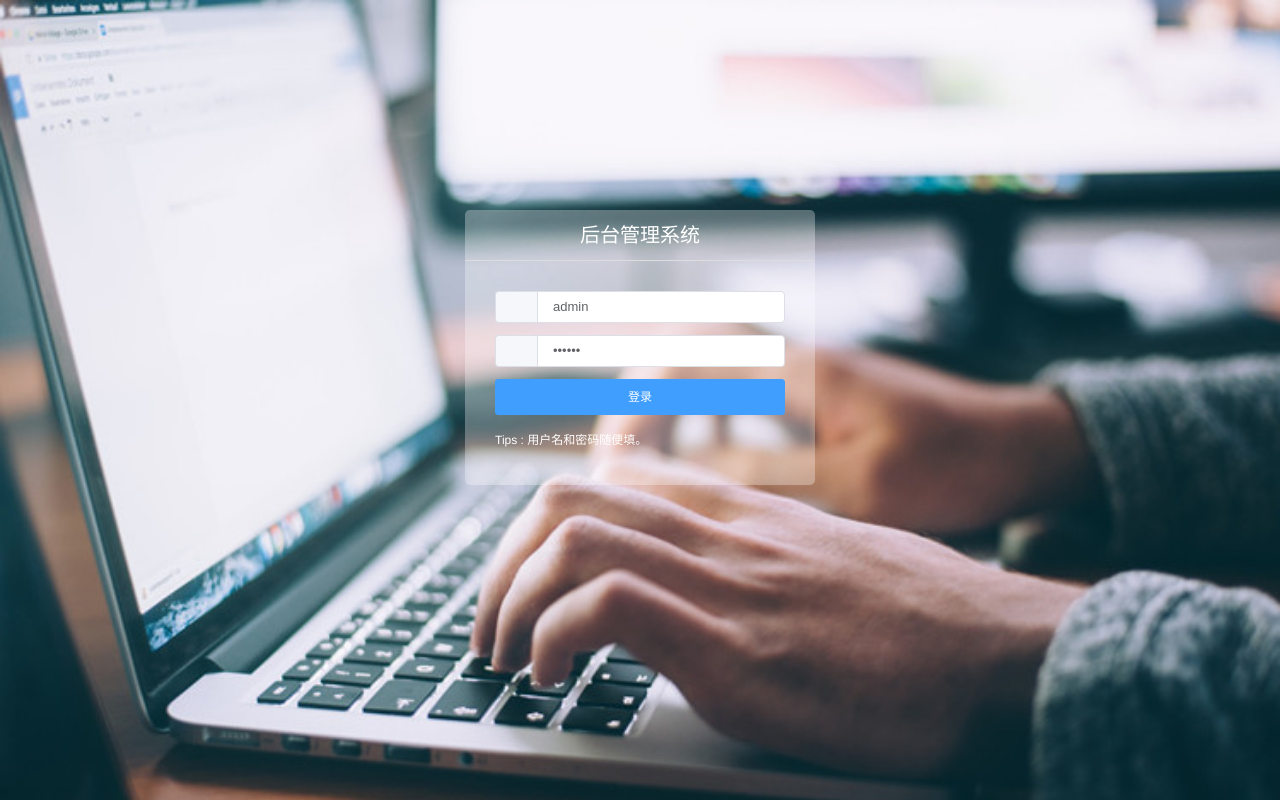
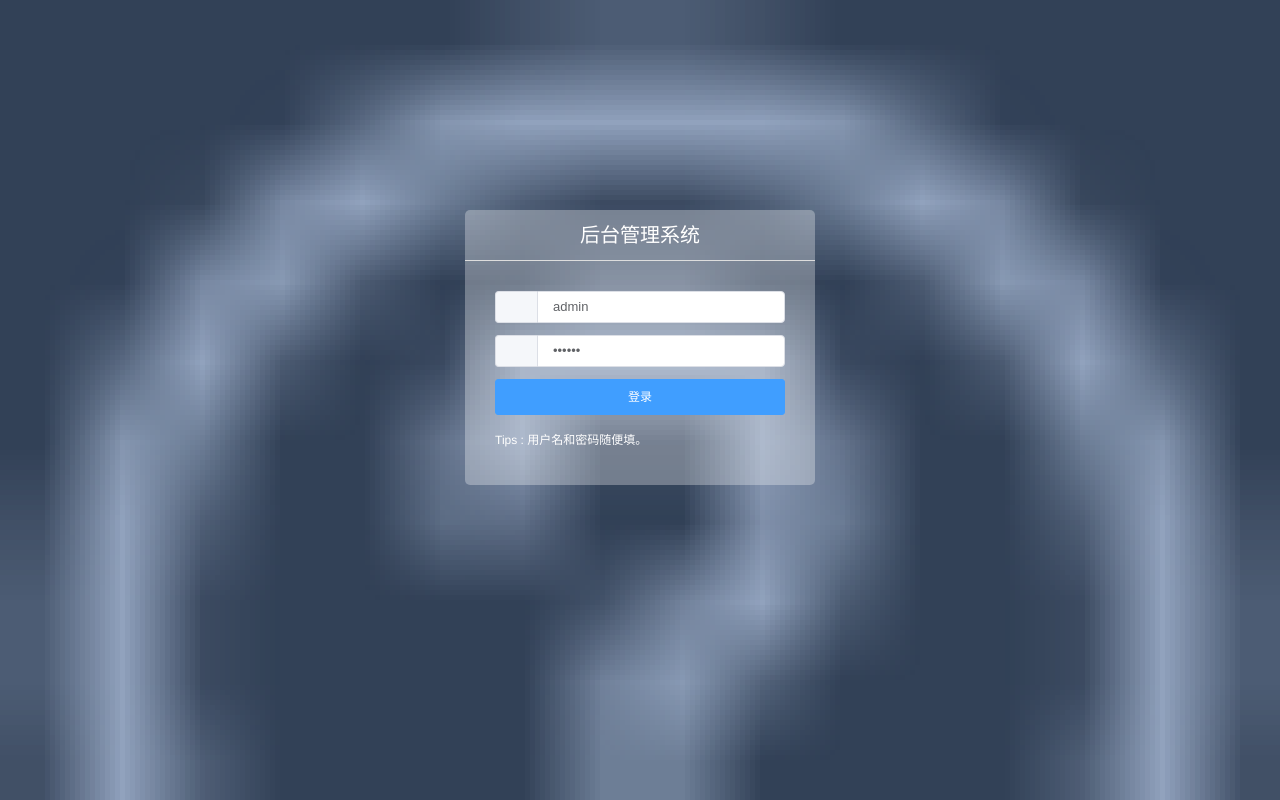
Before and after one commit to heyMaggie/perforassess, a Vue app: page /#/login in a window 1280 px wide. Built offline with nearby package versions, Linux system fonts and the light colour scheme; a small style sheet from the web is missing.

Commit message:
项目结构调整

```diff
--- a/src/page/Login.vue
+++ b/src/page/Login.vue
@@ -59,7 +59,7 @@ export default {
     position: relative;
     width: 100%;
     height: 100%;
-    background-image: url(../assets/img/login-bg.jpg);
+    background-image: url(../assets/icon/query.png);
     background-size: 100%;
 }
 .ms-title {
--- a/src/page/highOrder/UserPortrait.vue
+++ b/src/page/highOrder/UserPortrait.vue
@@ -73,19 +73,19 @@
                 </div>
                 <div class="card">
                     <div class="card-title line">用户级别</div>
-                    <img class="query-icon" src="../../../assets/icon/query.png" />
+                    <img class="query-icon" src="../../assets/icon/query.png" />
                     <div class="circular">
                         <span class="number">A<span class="unit">级</span></span>
                     </div>
                 </div>
                 <div class="card">
                     <div class="card-title line">完成度</div>
-                    <img class="query-icon" src="../../../assets/icon/query.png" />
+                    <img class="query-icon" src="../../assets/icon/query.png" />
                     <div id="water-polo" class="water-polo"></div>
                 </div>
                 <div class="card">
                     <div class="card-title line">当天滚动持仓</div>
-                    <img class="query-icon" src="../../../assets/icon/query.png" />
+                    <img class="query-icon" src="../../assets/icon/query.png" />
                     <div class="blue-card">
                         <span class="number">
                             128,321,6.00
@@ -706,7 +706,7 @@ export default {
                 .rank-icon {
                     width: 34px;
                     height: 44px;
-                    background-image: url('../../../assets/icon/rank-icon.png');
+                    background-image: url('../../assets/icon/rank-icon.png');
                     background-repeat: no-repeat;
                     background-size: 34px 44px;
                     align-self: flex-end;
```
Also changed, not shown: src/router/index.js (+8 -4 lines), 1 other file (tests, documents, lock files or other folders).
